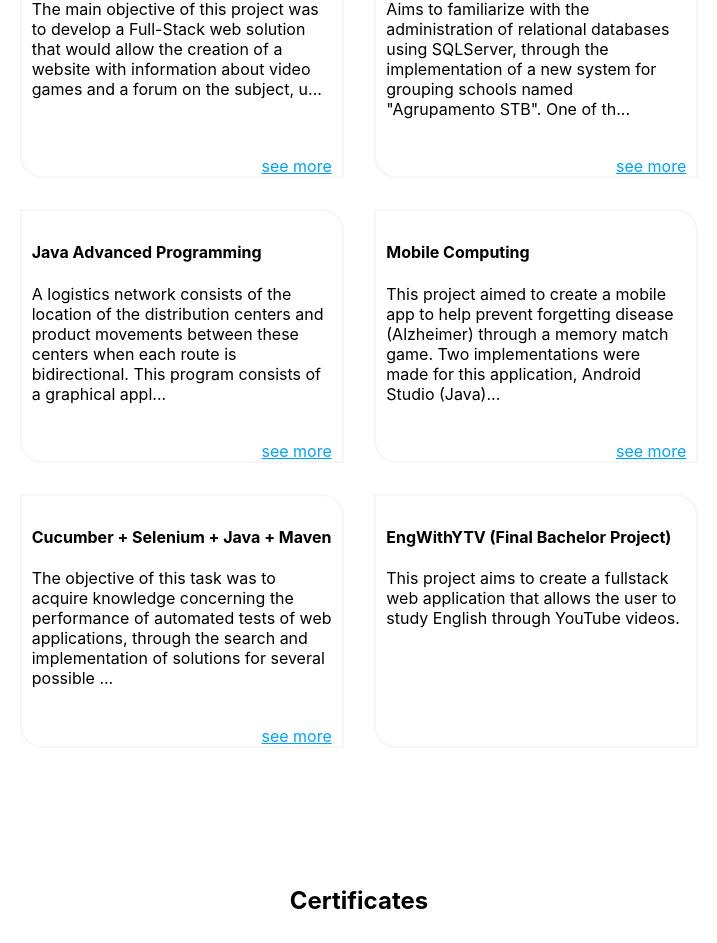
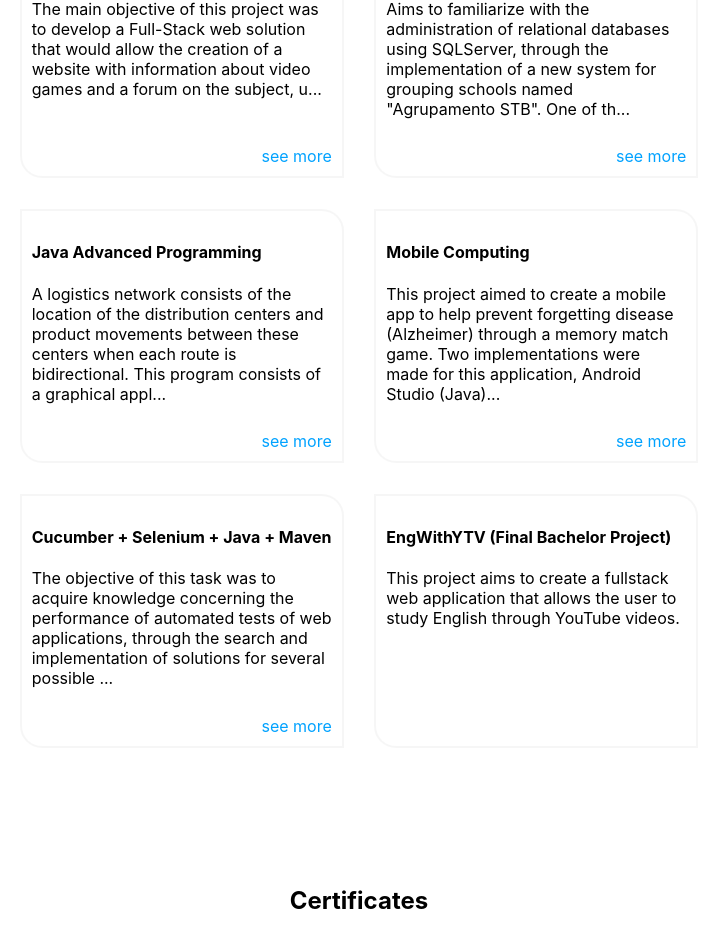
Before and after one commit to calasCosta/ncc-portfolio, a React (Create React App) app in the folder ncc-portfolio/: page / in a window 1280 px wide. Shown: the part 2410-3353 px from the top of the page, without its empty margins (281-998 px from the left). Built offline with nearby package versions, Linux system fonts and the light colour scheme.

Commit message:
implement <see more> improvements

```diff
--- a/ncc-portfolio/src/App.scss
+++ b/ncc-portfolio/src/App.scss
@@ -162,8 +162,9 @@ section {
       text-align: right;
       position:absolute;
       right: 10px;
-      bottom: 0;
+      bottom: 10px;
       color: rgb(0, 162, 255);
+      text-decoration: none;
     }
 
     .seeMore:hover{
```
